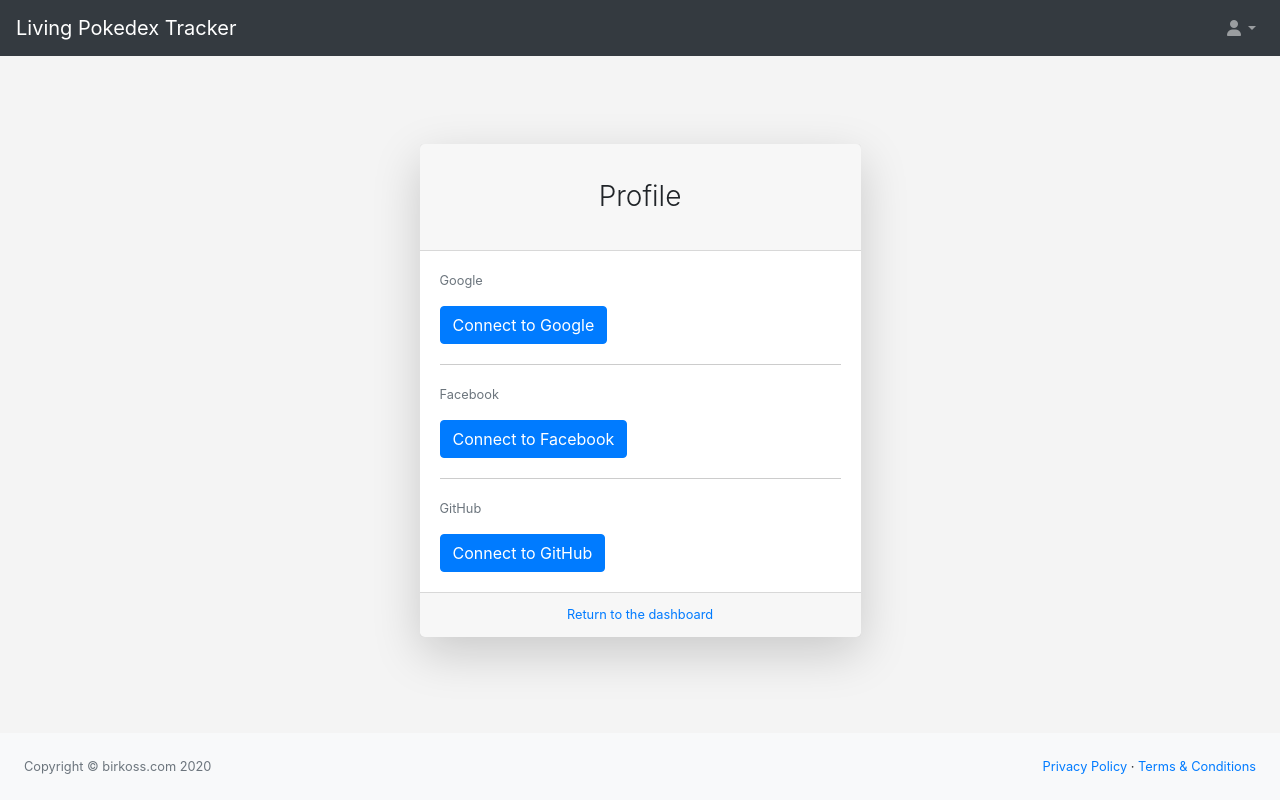
After one commit to birkoss/pokedex-api, a Django app: page /dashboard/profile/ in a window 1280 px wide. The commit adds this page. Run offline with Django 3.2, Linux system fonts and the light colour scheme; the visitor is signed in with stand-in values (Sample User, id 1); some libraries are stand-ins or nearby versions.

Commit message:
Added profile and login

```diff
--- a/base/static/base/css/app.css
+++ b/base/static/base/css/app.css
@@ -37,3 +37,9 @@ a.pokemon-sprite:before {
 	content: " ";
 	display: block;
 }
+
+.user-profile .social-media:not(:first-child) {
+	margin-top: 20px;
+	border-top: 1px solid #ccc;
+	padding-top: 20px;
+}
--- a/base/templates/base/base_sidebar.html
+++ b/base/templates/base/base_sidebar.html
@@ -49,7 +49,11 @@
 			</div>
 			<div class="sb-sidenav-footer">
 				<div class="small">Logged in as:</div>
-				Username
+				{% if user %}
+					{{ user.username }}
+				{% else %}
+					Unlogged
+				{% endif %}
 			</div>
 		</nav>
 	</div>
--- /dev/null
+++ b/base/templates/base/profile.html
@@ -0,0 +1,59 @@
+{% extends 'base/base.html' %}
+
+{% block page_title %}Profile{% endblock %}
+
+{% block content %}
+<div class="container user-profile">
+	<div class="row justify-content-center">
+		<div class="col-lg-5">
+			<div class="card shadow-lg border-0 rounded-lg mt-5">
+				<div class="card-header"><h3 class="text-center font-weight-light my-4">Profile</h3></div>
+				<div class="card-body">
+					<div class="small mb-3 text-muted social-media">Google</div>
+					{% if google_login %}
+						<p>Connected as <strong>{{ google_login }}</strong></p>
+						{% if can_disconnect %}
+							<form method="post" action="{% url 'social:disconnect' 'google-oauth2' %}">
+								{% csrf_token %}
+								<button class="btn btn-primary" type="submit">Disconnect from Google</button>
+							</form>
+						{% endif %}
+					{% else %}
+						<a class="btn btn-primary" href="{% url 'social:begin' 'google-oauth2' %}">Connect to Google</a>
+					{% endif %}
+
+					<div class="small mb-3 text-muted social-media">Facebook</div>
+					{% if facebook_login %}
+						<p>Connected as <a href="https://facebook.com/{{ facebook_login.extra_data.id }}/" target="_blank">{{ facebook_login.extra_data.id }}</a></p>
+						{% if can_disconnect %}
+							<form method="post" action="{% url 'social:disconnect' 'facebook' %}">
+								{% csrf_token %}
+								<button class="btn btn-primary" type="submit">Disconnect from Facebook</button>
+							</form>
+						{% endif %}
+					{% else %}
+						<a class="btn btn-primary" href="{% url 'social:begin' 'facebook' %}">Connect to Facebook</a>
+					{% endif %}
+
+					<div class="small mb-3 text-muted social-media">GitHub</div>
+					{% if github_login %}
+						<p>Connected as <a href="https://github.com/{{ github_login.extra_data.login }}/" target="_blank">{{ github_login.extra_data.login }}</a></p>
+						{% if can_disconnect %}
+							<form method="post" action="{% url 'social:disconnect' 'github' %}">
+								{% csrf_token %}
+								<button class="btn btn-primary" type="submit">Disconnect from GitHub</button>
+							</form>
+						{% endif %}
+					{% else %}
+						<a class="btn btn-primary" href="{% url 'social:begin' 'github' %}">Connect to GitHub</a>
+					{% endif %}
+
+				</div>
+				<div class="card-footer text-center">
+					<div class="small"><a href="{% url 'user_dashboard' %}">Return to the dashboard</a></div>
+				</div>
+			</div>
+		</div>
+	</div>
+</div>
+{% endblock %}
--- a/base/templates/base/template.html
+++ b/base/templates/base/template.html
@@ -20,7 +20,7 @@
 
 	<body class="sb-nav-fixed">
 		<nav class="sb-topnav navbar navbar-expand navbar-dark bg-dark">
-			<a class="navbar-brand" href="/">Living Pokedex Tracker</a>
+			<a class="navbar-brand" href="{% url 'pokemon_list' %}">Living Pokedex Tracker</a>
 
 			{% block sidebar_wrapper %}
 				{% if sidebar %}
@@ -30,21 +30,26 @@
 
 			<!-- Navbar-->
 			<ul class="navbar-nav ml-auto">
-				<li class="nav-item">
-					<a class="nav-link" href="{% url 'login' %}">Login</a>
-				</li>
-				<li class="nav-item">
-					<a class="nav-link" href="{% url 'register' %}">Register</a>
-				</li>
+				{% if user.is_authenticated %}
 				<li class="nav-item dropdown">
 					<a class="nav-link dropdown-toggle" id="userDropdown" href="#" role="button" data-toggle="dropdown" aria-haspopup="true" aria-expanded="false"><i class="fas fa-user fa-fw"></i></a>
 					<div class="dropdown-menu dropdown-menu-right" aria-labelledby="userDropdown">
-						<a class="dropdown-item" href="#">Settings</a>
+						<a class="dropdown-item" href="{% url 'user_profile' %}">Profile</a>
 						<a class="dropdown-item" href="#">Activity Log</a>
 						<div class="dropdown-divider"></div>
 						<a class="dropdown-item" href="#">Logout</a>
 					</div>
 				</li>
+				{% else %}
+				<li class="nav-item dropdown">
+					<a class="nav-link dropdown-toggle" id="userDropdown" href="#" role="button" data-toggle="dropdown" aria-haspopup="true" aria-expanded="false"><i class="fas fa-user fa-fw"></i></a>
+					<div class="dropdown-menu dropdown-menu-right" aria-labelledby="userDropdown">
+						<a class="dropdown-item" href="{% url 'social:begin' 'google-oauth2' %}">Login with Google</a>
+						<a class="dropdown-item" href="{% url 'social:begin' 'facebook' %}">Login with Facebook</a>
+						<a class="dropdown-item" href="{% url 'social:begin' 'github' %}">Login with Github</a>
+					</div>
+				</li>
+				{% endif %}
 			</ul>
 		</nav>
 
--- a/base/views.py
+++ b/base/views.py
@@ -1,15 +1,33 @@
+from django.contrib.auth.decorators import login_required
 from django.shortcuts import render
 
-def login(request):
-
-	return render(request, "base/login.html")
+from social_django.models import UserSocialAuth
 
 
-def register(request):
+@login_required
+def profile(request):
+	user = request.user
 
-	return render(request, "base/register.html")
+	try:
+		github_login = user.social_auth.get(provider='github')
+	except UserSocialAuth.DoesNotExist:
+		github_login = None
 
+	try:
+		google_login = user.social_auth.get(provider='google-oauth2')
+	except UserSocialAuth.DoesNotExist:
+		google_login = None
 
-def forgot_password(request):
+	try:
+		facebook_login = user.social_auth.get(provider='facebook')
+	except UserSocialAuth.DoesNotExist:
+		facebook_login = None
 
-	return render(request, "base/forgot_password.html")
+	can_disconnect = (user.social_auth.count() > 1)
+
+	return render(request, 'base/profile.html', {
+		'github_login': github_login,
+		'google_login': google_login,
+		'facebook_login': facebook_login,
+		'can_disconnect': can_disconnect
+	})
--- a/project/urls.py
+++ b/project/urls.py
@@ -1,5 +1,7 @@
+from django.conf.urls import url, include
 from django.contrib import admin
 from django.urls import path
+
 
 from pokemon import views as pokemon_views
 from base import views as base_views
@@ -9,9 +11,11 @@ urlpatterns = [
 
 	path('', pokemon_views.index, name='pokemon_list'),
 	path('<int:page>/', pokemon_views.index, name='pokemon_list_page'),
-	path('login/', base_views.login, name='login'),
-	path('register/', base_views.register, name='register'),
-	path('forgot-password/', base_views.forgot_password, name='forgot_password'),
+
+	path('dashboard/', pokemon_views.index, name='user_dashboard'),
+	path('dashboard/profile/', base_views.profile, name='user_profile'),
+
 	path('pokemon/<str:pokemon_number>/', pokemon_views.pokemon_detail, name='pokemon_detail'),
 	path('import', pokemon_views.import_pokemon, name='import'),
+	url(r'^oauth/', include('social_django.urls', namespace='social')),
 ]
```
Also changed, not shown: base/templates/base/forgot_password.html (deleted, +0 -25 lines), base/templates/base/login.html (deleted, +0 -28 lines), base/templates/base/register.html (deleted, +0 -40 lines), project/settings.py (+18 -1 lines), requirements.txt (+12 -0 lines).
